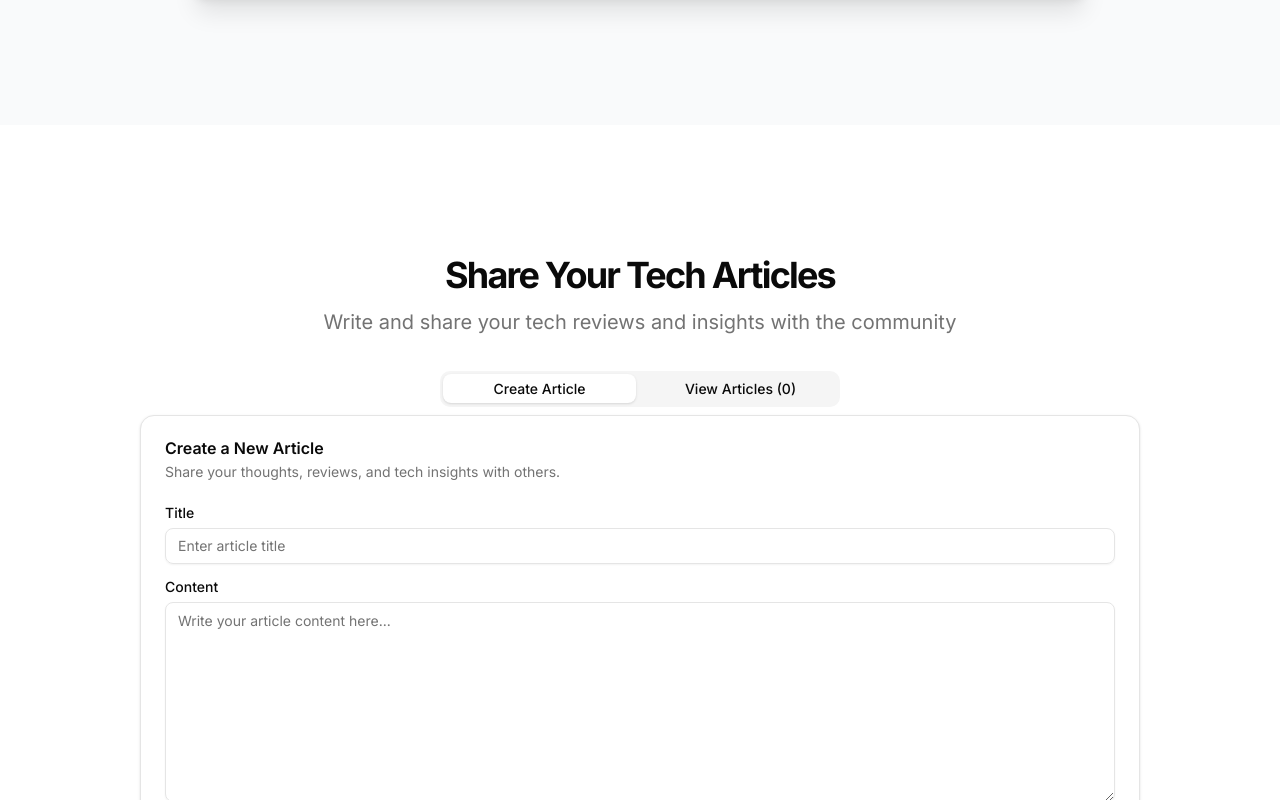
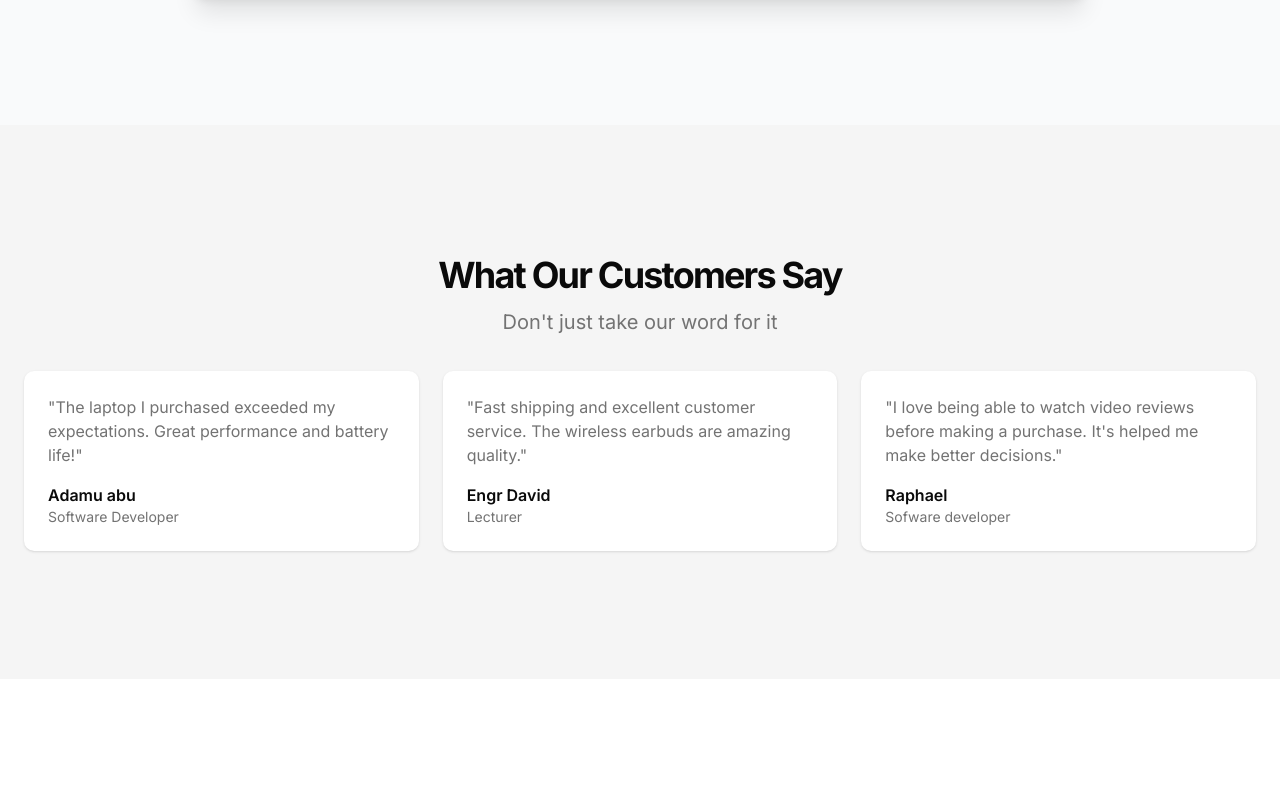
Before and after one commit to adamabu578/Aeroverse-software-service, a Next.js app: page / in a window 1280 px wide. Shown: the part 4000-4800 px from the top of the page. Built offline with nearby package versions, Linux system fonts and the light colour scheme.

Commit message:
article commented

```diff
--- a/app/page.tsx
+++ b/app/page.tsx
@@ -210,7 +210,7 @@ export default function Home() {
           </main>
 
         {/* New Article Section */}
-      <ArticleSection />
+      {/* <ArticleSection /> */}
 
         {/* Testimonials Section */}
         <section className="w-full py-12 md:py-24 lg:py-32 bg-muted">
```
